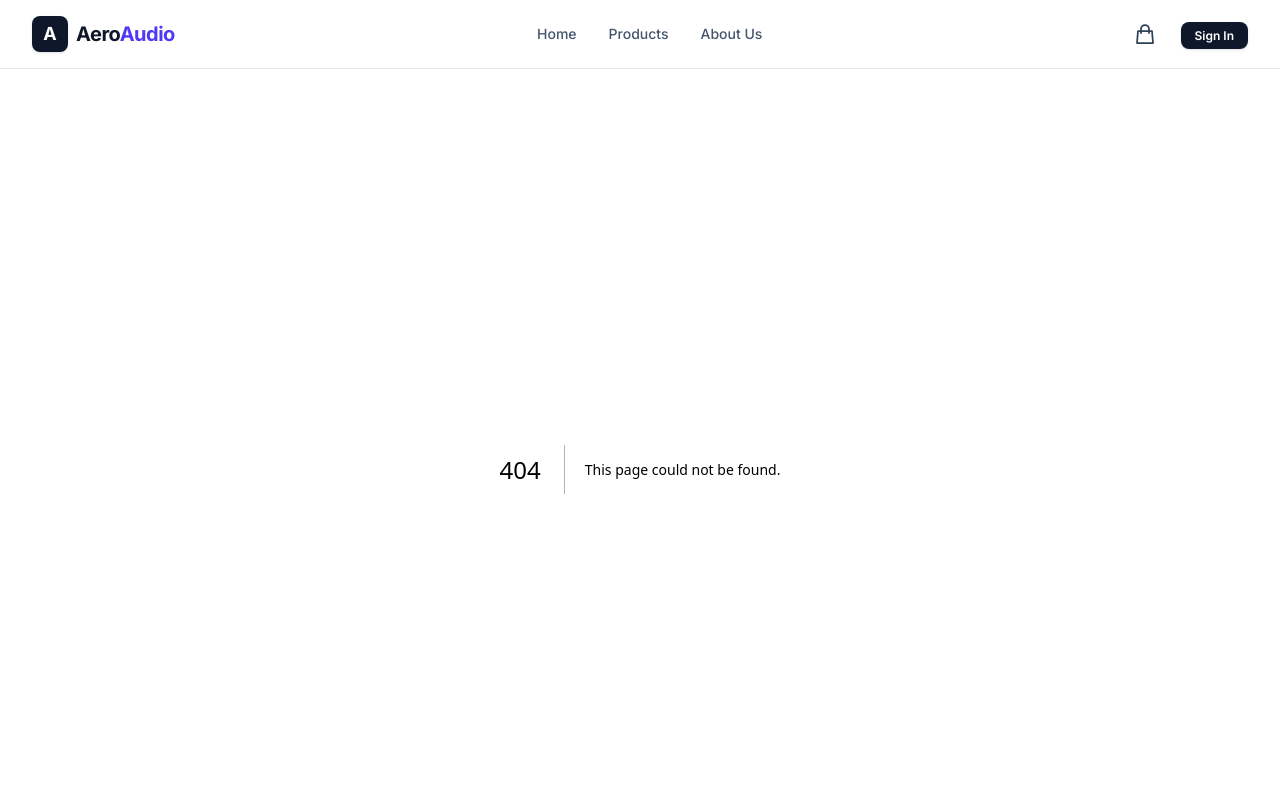
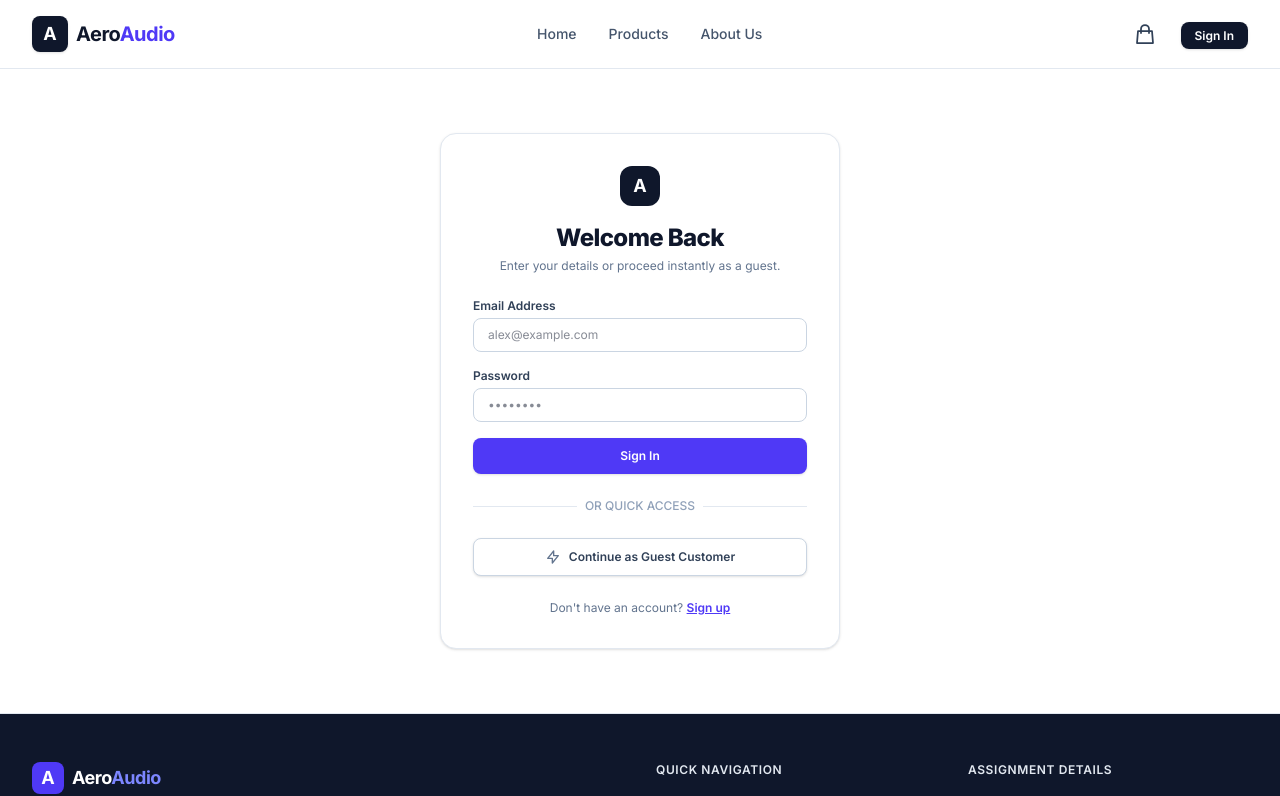
Before and after one commit to Shaikateeqahmed/Revalsys_Technologies_Assignment, a Next.js app in the folder mini-product-showcase/: page /login in a window 1280 px wide. Before the commit this address had no page. Shown: the top 796 px of the page. Built offline with nearby package versions, Linux system fonts and the light colour scheme.

Commit message:
build the Login and Guest User Handling page.

```diff
--- /dev/null
+++ b/mini-product-showcase/src/app/login/page.tsx
@@ -0,0 +1,22 @@
+import React, { Suspense } from 'react';
+import type { Metadata } from 'next';
+import { AuthView } from '@/components/auth/AuthView';
+
+export const metadata: Metadata = {
+  title: 'Sign In or Guest Access',
+  description: 'Log into your AeroAudio account or proceed seamlessly as a guest customer.',
+};
+
+export default function LoginPage() {
+  return (
+    <Suspense
+      fallback={
+        <div className="mx-auto max-w-md px-4 py-16 text-center text-xs text-slate-500">
+          Loading authentication interface...
+        </div>
+      }
+    >
+      <AuthView />
+    </Suspense>
+  );
+}
--- /dev/null
+++ b/mini-product-showcase/src/components/auth/AuthView.tsx
@@ -0,0 +1,216 @@
+'use client';
+
+import React, { useState } from 'react';
+import { useRouter, useSearchParams } from 'next/navigation';
+import Link from 'next/link';
+import { useAuth } from '@/context/AuthContext';
+
+export const AuthView: React.FC = () => {
+  const { user, login, continueAsGuest, logout } = useAuth();
+  const router = useRouter();
+  const searchParams = useSearchParams();
+  const redirectPath = searchParams.get('redirect') || '/products';
+
+  const [mode, setMode] = useState<'signin' | 'signup'>('signin');
+  const [email, setEmail] = useState('');
+  const [name, setName] = useState('');
+  const [password, setPassword] = useState('');
+  const [errorMessage, setErrorMessage] = useState('');
+
+  const handleSubmit = (e: React.FormEvent) => {
+    e.preventDefault();
+    setErrorMessage('');
+
+    if (!email.trim() || !password.trim()) {
+      setErrorMessage('Please enter both email and password.');
+      return;
+    }
+
+    if (mode === 'signup' && !name.trim()) {
+      setErrorMessage('Please enter your full name.');
+      return;
+    }
+
+    // Standard login simulation
+    const displayName = mode === 'signup' ? name : email.split('@')[0];
+    login(email, displayName);
+    router.push(redirectPath);
+  };
+
+  const handleGuestAccess = () => {
+    continueAsGuest();
+    router.push(redirectPath);
+  };
+
+  // If user is already authenticated
+  if (user) {
+    return (
+      <div className="mx-auto max-w-md px-4 py-16 text-center">
+        <div className="rounded-2xl border border-slate-200 bg-white p-8 shadow-sm">
+          <div className="mx-auto flex h-12 w-12 items-center justify-center rounded-full bg-indigo-50 text-indigo-600">
+            <svg className="h-6 w-6" fill="none" viewBox="0 0 24 24" stroke="currentColor">
+              <path
+                strokeLinecap="round"
+                strokeLinejoin="round"
+                strokeWidth={2}
+                d="M16 7a4 4 0 11-8 0 4 4 0 018 0zM12 14a7 7 0 00-7 7h14a7 7 0 00-7-7z"
+              />
+            </svg>
+          </div>
+          <h1 className="mt-4 text-xl font-bold text-slate-900">Active Session</h1>
+          <p className="mt-1 text-xs text-slate-500">
+            You are logged in as <strong className="text-slate-800">{user.name}</strong> (
+            {user.isGuest ? 'Guest User' : user.email})
+          </p>
+
+          <div className="mt-6 flex flex-col gap-2.5">
+            <Link
+              href={redirectPath}
+              className="rounded-lg bg-indigo-600 py-2.5 text-xs font-semibold text-white transition hover:bg-indigo-500"
+            >
+              Continue to {redirectPath === '/cart' ? 'Checkout' : 'Store'}
+            </Link>
+            <button
+              onClick={logout}
+              className="rounded-lg border border-slate-200 py-2.5 text-xs font-semibold text-slate-600 transition hover:bg-slate-50"
+            >
+              Switch Account / Sign Out
+            </button>
+          </div>
+        </div>
+      </div>
+    );
+  }
+
+  return (
+    <div className="mx-auto max-w-md px-4 py-12 sm:px-6 sm:py-16">
+      <div className="rounded-2xl border border-slate-200 bg-white p-8 shadow-sm">
+        {/* Header */}
+        <div className="text-center">
+          <span className="inline-flex h-10 w-10 items-center justify-center rounded-xl bg-slate-900 text-lg font-bold text-white">
+            A
+          </span>
+          <h1 className="mt-4 text-2xl font-extrabold tracking-tight text-slate-900">
+            {mode === 'signin' ? 'Welcome Back' : 'Create an Account'}
+          </h1>
+          <p className="mt-1 text-xs text-slate-500">
+            {mode === 'signin'
+              ? 'Enter your details or proceed instantly as a guest.'
+              : 'Sign up to track mock orders and save presets.'}
+          </p>
+        </div>
+
+        {/* Error Alert */}
+        {errorMessage && (
+          <div className="mt-4 rounded-lg border border-red-200 bg-red-50 p-3 text-xs font-medium text-red-700">
+            {errorMessage}
+          </div>
+        )}
+
+        {/* Form */}
+        <form onSubmit={handleSubmit} className="mt-6 space-y-4">
+          {mode === 'signup' && (
+            <div>
+              <label className="block text-xs font-semibold text-slate-700">Full Name</label>
+              <input
+                type="text"
+                value={name}
+                onChange={(e) => setName(e.target.value)}
+                placeholder="Alex Morgan"
+                className="mt-1 w-full rounded-lg border border-slate-300 px-3.5 py-2 text-xs text-slate-900 focus:border-indigo-500 focus:ring-1 focus:ring-indigo-500 focus:outline-none"
+              />
+            </div>
+          )}
+
+          <div>
+            <label className="block text-xs font-semibold text-slate-700">Email Address</label>
+            <input
+              type="email"
+              value={email}
+              onChange={(e) => setEmail(e.target.value)}
+              placeholder="alex@example.com"
+              className="mt-1 w-full rounded-lg border border-slate-300 px-3.5 py-2 text-xs text-slate-900 focus:border-indigo-500 focus:ring-1 focus:ring-indigo-500 focus:outline-none"
+            />
+          </div>
+
+          <div>
+            <label className="block text-xs font-semibold text-slate-700">Password</label>
+            <input
+              type="password"
+              value={password}
+              onChange={(e) => setPassword(e.target.value)}
+              placeholder="••••••••"
+              className="mt-1 w-full rounded-lg border border-slate-300 px-3.5 py-2 text-xs text-slate-900 focus:border-indigo-500 focus:ring-1 focus:ring-indigo-500 focus:outline-none"
+            />
+          </div>
+
+          <button
+            type="submit"
+            className="w-full rounded-lg bg-indigo-600 py-2.5 text-xs font-semibold text-white shadow-sm transition hover:bg-indigo-500 focus-visible:outline focus-visible:outline-2 focus-visible:outline-indigo-600"
+          >
+            {mode === 'signin' ? 'Sign In' : 'Create Account'}
+          </button>
+        </form>
+
+        {/* Guest Option Divider */}
+        <div className="relative my-6">
+          <div className="absolute inset-0 flex items-center">
+            <div className="w-full border-t border-slate-200" />
+          </div>
+          <div className="relative flex justify-center text-xs uppercase">
+            <span className="bg-white px-2 font-medium text-slate-400">or quick access</span>
+          </div>
+        </div>
+
+        {/* Continue as Guest Button */}
+        <button
+          type="button"
+          onClick={handleGuestAccess}
+          className="flex w-full items-center justify-center gap-2 rounded-lg border border-slate-300 bg-white py-2.5 text-xs font-semibold text-slate-700 shadow-sm transition hover:bg-slate-50"
+        >
+          <svg
+            className="h-4 w-4 text-slate-500"
+            fill="none"
+            viewBox="0 0 24 24"
+            stroke="currentColor"
+          >
+            <path
+              strokeLinecap="round"
+              strokeLinejoin="round"
+              strokeWidth={2}
+              d="M13 10V3L4 14h7v7l9-11h-7z"
+            />
+          </svg>
+          Continue as Guest Customer
+        </button>
+
+        {/* Toggle Mode */}
+        <div className="mt-6 text-center text-xs text-slate-500">
+          {mode === 'signin' ? (
+            <p>
+              Don&apos;t have an account?{' '}
+              <button
+                type="button"
+                onClick={() => setMode('signup')}
+                className="font-semibold text-indigo-600 underline hover:text-indigo-500"
+              >
+                Sign up
+              </button>
+            </p>
+          ) : (
+            <p>
+              Already have an account?{' '}
+              <button
+                type="button"
+                onClick={() => setMode('signin')}
+                className="font-semibold text-indigo-600 underline hover:text-indigo-500"
+              >
+                Sign in
+              </button>
+            </p>
+          )}
+        </div>
+      </div>
+    </div>
+  );
+};
```
